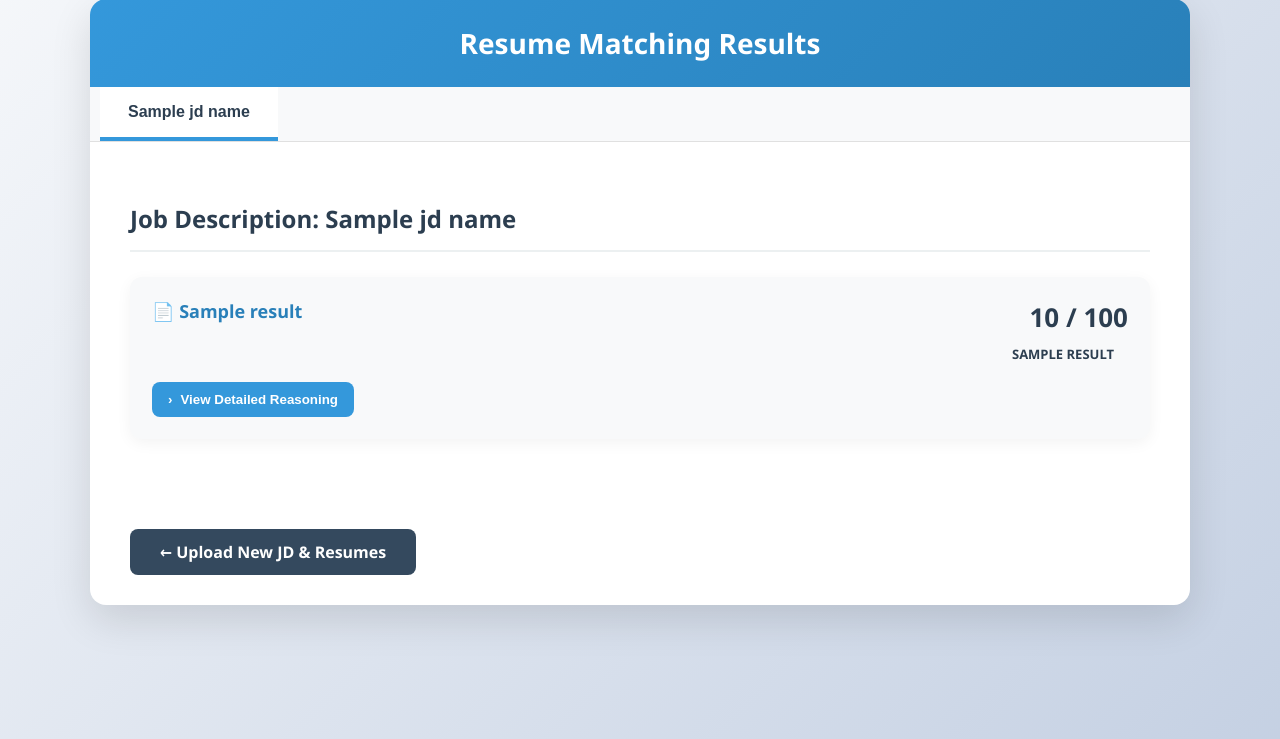
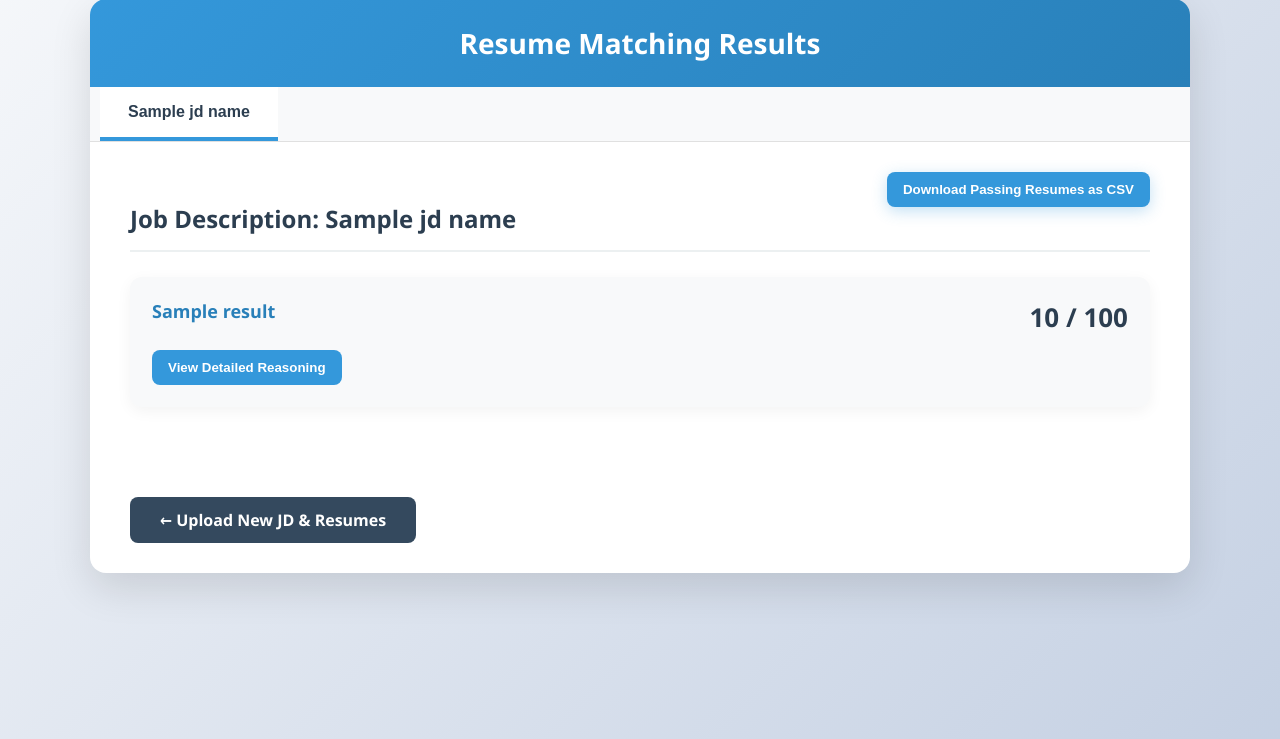
Before and after one commit to bpragatirao/Automated-resume-screening, a Flask app: template templates/result.html in a window 1280 px wide. Shown: the part 21-760 px from the top of the page. Run offline with Flask 3, Linux system fonts and the light colour scheme; the template is opened without the code that fills it: most values are stand-ins (such as "Sample title", 1, 10 or a date in 2020).

Commit message:
Add: button to download shortlisted resume names as csv

```diff
--- a/templates/result.html
+++ b/templates/result.html
@@ -65,6 +65,7 @@ body {
         .tab-content {
             display: none;
             padding: 40px;
+            position: relative;
         }
 
         .tab-content.active {
@@ -119,21 +120,8 @@ body {
             margin: 0;
         }
 
-		.label-badge {
-			display: inline-block;
-			padding: 4px 14px;
-			border-radius: 20px;
-			font-size: 13px;
-			font-weight: 700;
-			margin-top: 6px;
-			text-transform: uppercase;
-		}
-
         .pass .score { color: #27ae60; }
         .fail .score  { color: #e74c3c; }
-
-		.pass .label-badge { background: #27ae60; color: white; }
-		.fail .label-badge  { background: #e74c3c; color: white; }
 
         .feedback-toggle {
             margin-top: 15px;
@@ -184,6 +172,27 @@ body {
             border: 1px solid #ecf0f1;
         }
 
+        .download-btn {
+            position: absolute;
+            top: 30px;
+            right: 40px;
+            padding: 10px 16px;
+            background: #3498db;
+            color: white;
+            border: none;
+            border-radius: 8px;
+            font-weight: 600;
+            cursor: pointer;
+            box-shadow: 0 4px 15px rgba(52, 152, 219, 0.3);
+            transition: all 0.3s ease;
+            z-index: 10;
+        }
+
+        .download-btn:hover {
+            background: #2980b9;
+            transform: translateY(-2px);
+        }
+
         .back-btn {
             display: inline-block;
             margin: 30px 40px;
@@ -227,16 +236,14 @@ body {
             <div class="resume-card {{ item.label|lower }}" data-jd="{{ jd_idx }}" data-res="{{ res_idx }}">
                 <div class="resume-header" onclick="toggleFeedback(this)">
                     <div>
-                        <div class="resume-name">📄 {{ item.res_name }}</div>
+                        <div class="resume-name">{{ item.res_name }}</div>
                     </div>
                     <div class="score-container">
                         <div class="score">{{ item.score }} / 100</div>
-                        <div class="label-badge">{{ item.label }}</div>
                     </div>
                 </div>
 
                 <button class="feedback-toggle" onclick="loadFeedback(this); event.stopImmediatePropagation();">
-                    <span class="expand-icon">›</span>
                     View Detailed Reasoning
                 </button>
 
@@ -247,6 +254,11 @@ body {
                 </div>
             </div>
             {% endfor %}
+
+            <!-- Download Button -->
+            <button class="download-btn" onclick="downloadPassingResumes({{ jd_idx }})">
+                Download Passing Resumes as CSV
+            </button>
         </div>
         {% endfor %}
 
@@ -307,6 +319,40 @@ body {
 
             card.classList.add('expanded');
         }
+
+        // Download passing resumes as CSV (one name per line)
+        function downloadPassingResumes(jdIdx) {
+            const tab = document.getElementById('tab-' + jdIdx);
+            const cards = tab.querySelectorAll('.resume-card');
+            let passingResumes = [];
+
+            cards.forEach(card => {
+                if (card.classList.contains('pass')) {
+                    const nameElement = card.querySelector('.resume-name');
+                    if (nameElement) {
+                        const name = nameElement.textContent.trim();
+                        passingResumes.push(name);
+                    }
+                }
+            });
+
+            if (passingResumes.length === 0) {
+                alert("No passing resumes found for this job description.");
+                return;
+            }
+
+            const csvContent = passingResumes.join('\n');
+            const blob = new Blob([csvContent], { type: 'text/csv' });
+            const url = URL.createObjectURL(blob);
+
+            const a = document.createElement('a');
+            a.href = url;
+            a.download = `passing_resumes_${jdIdx + 1}.csv`;
+            document.body.appendChild(a);
+            a.click();
+            document.body.removeChild(a);
+            URL.revokeObjectURL(url);
+        }
     </script>
 </body>
 </html>
```
Lines whose indentation alone changed are shown as unchanged.
